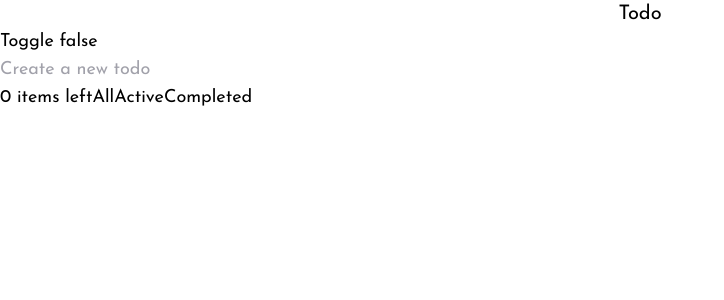
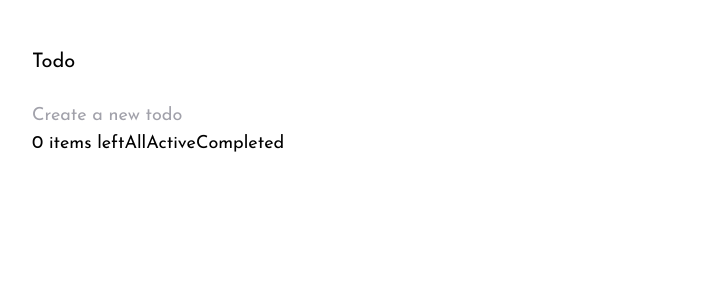
Before and after one commit to MohammadRifky/front-end-mentor-challenges, a React (Create React App) app in the folder 5-todo-app/: page / in a window 1280 px wide. Shown: the top 300 px of the page, without its empty margins (0-724 px from the left). Built offline with nearby package versions, Linux system fonts and the light colour scheme.

Commit message:
completed basic toggle theme function on front end

```diff
--- a/5-todo-app/src/App.js
+++ b/5-todo-app/src/App.js
@@ -6,8 +6,10 @@ const App = () => {
 
   return (
     <>
-      <h1 className="text-xl text-red-700 text-center">Todo</h1>
-      <ToggleThemeButton />
+      <header>
+        <h1 className="text-xl">Todo</h1>
+        <ToggleThemeButton />
+      </header>
       <NewTodo />
       <TodoList />
     </>
--- a/5-todo-app/src/components/TodoList.js
+++ b/5-todo-app/src/components/TodoList.js
@@ -8,13 +8,14 @@ const TodoList = () => {
         todo.isCompleted !== true)
     const getCompletedTodos = () => todos.filter(todo =>
         todo.isCompleted !== false)
+    // const uncompletedTodos = getActiveTodos().length
     return (
         <div>
             { todosToDisplay.map((todo, index) => (
                 <Todo key={todo.id} todoIndex={index}  />
             ))}
             <div>
-                <span>{todosToDisplay.length} items left</span>
+                <span>{getActiveTodos().length} items left</span>
                 <button onClick={()=> setTodosToDisplay(todos) }>
                     All
                 </button>
--- a/5-todo-app/src/components/ToggleThemeButton.js
+++ b/5-todo-app/src/components/ToggleThemeButton.js
@@ -2,16 +2,22 @@ import React from 'react'
 import { useSelector } from 'react-redux'
 import { useDispatch } from 'react-redux'
 import { toggleTheme } from '../redux/slices/themeSlice'
-
+import { ReactComponent as SunIcon } from '../images/icon-sun.svg'
+import { ReactComponent as MoonIcon } from '../images/icon-moon.svg'
 const ToggleThemeButton = () => {
     const dispatch = useDispatch()
     const isDark = useSelector(state => state.theme.isDark)
     return (
         <>
-            <button onClick={()=> {
-                dispatch(toggleTheme())
-            }}>Toggle</button>
-            {` ${isDark} `}
+            {
+                isDark
+                ? <SunIcon onClick={()=> {
+                        dispatch(toggleTheme())
+                    }} />
+                : <MoonIcon onClick={()=> {
+                        dispatch(toggleTheme())
+                    }}/>
+            }
         </>
     )
 }
--- a/5-todo-app/src/index.css
+++ b/5-todo-app/src/index.css
@@ -7,7 +7,7 @@
     @apply text-lg font-normal font-main min-h-screen;
   }
   #root {
-    @apply min-h-full;
+    @apply min-h-screen px-8 py-12;
   }
 }
 
```
